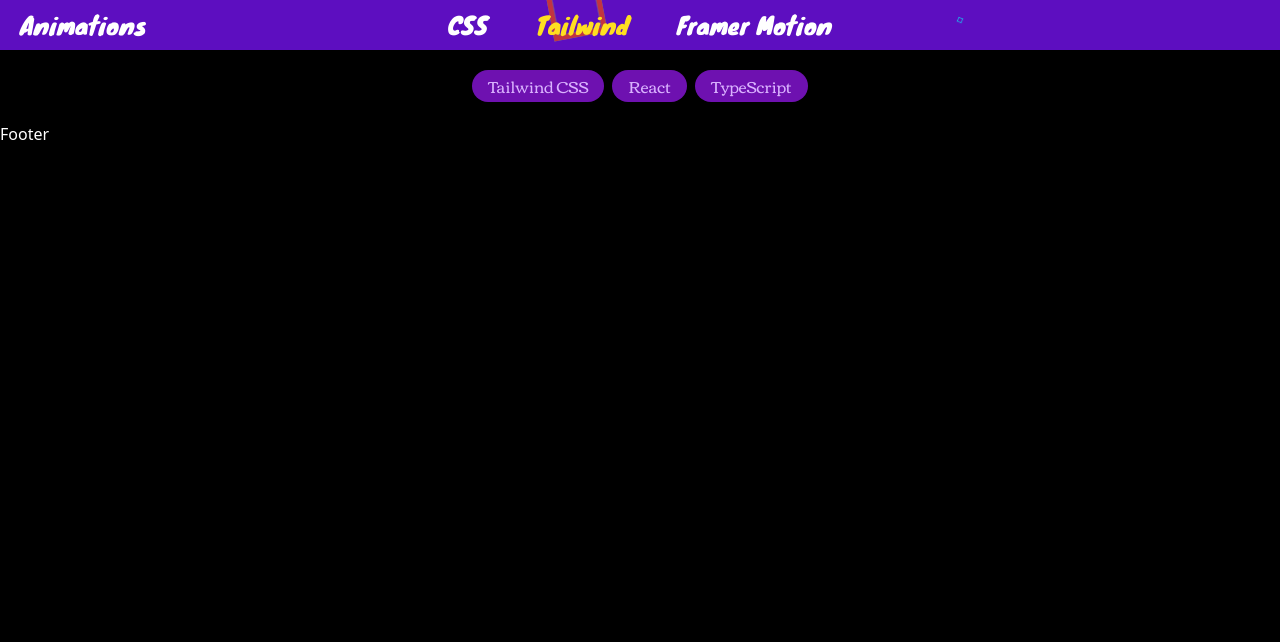
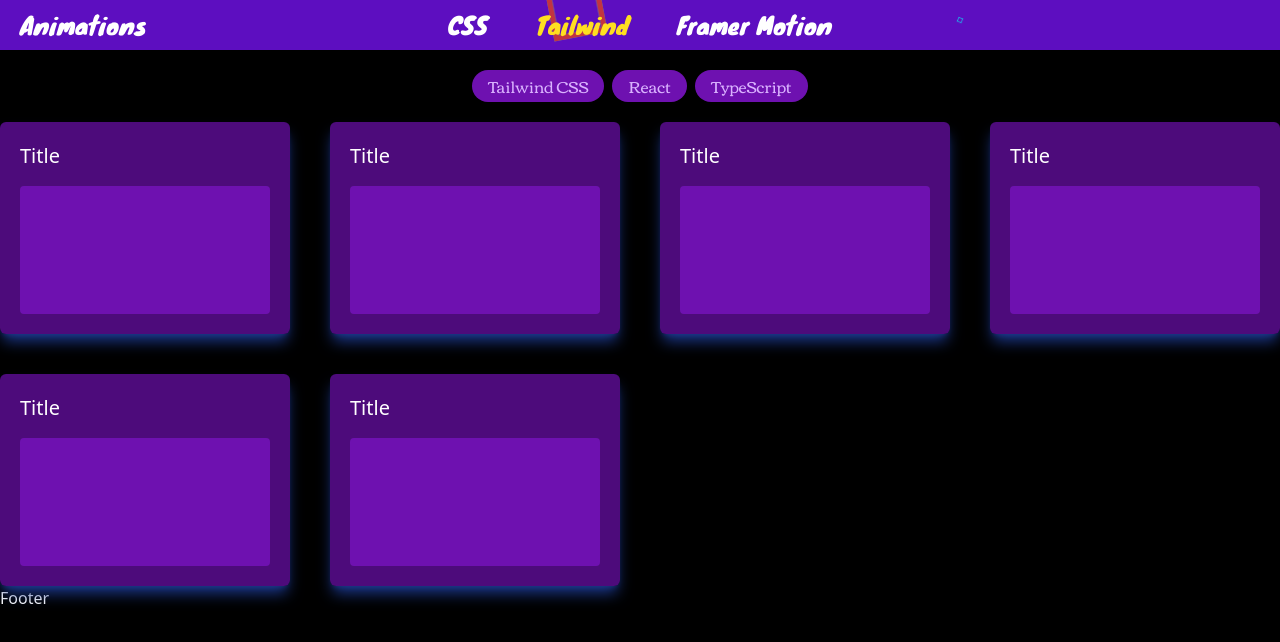
Before and after one commit to Rezzzero/animations, a React (Vite) app: page /tailwind in a window 1280 px wide. Shown: the top 642 px of the page. Built offline with nearby package versions, Linux system fonts and the light colour scheme.

Commit message:
add color palette for animation item component

```diff
--- a/src/components/animation-item/AnimationItem.tsx
+++ b/src/components/animation-item/AnimationItem.tsx
@@ -1,16 +1,37 @@
 export const AnimationItem = ({
   title,
   desciption,
+  color,
 }: {
   title: string;
   desciption: string;
+  color: string;
 }) => {
+  const colorClasses: Record<string, { card: string; preview: string }> = {
+    blue: {
+      card: "bg-[#223286]/70",
+      preview: "bg-[#223286]",
+    },
+    purple: {
+      card: "bg-purple-800/70",
+      preview: "bg-purple-800",
+    },
+    pink: {
+      card: "bg-pink-800/70",
+      preview: "bg-pink-800",
+    },
+  };
+
+  const selectedColor = colorClasses[color];
+
   return (
-    <div className="flex flex-col bg-violet-800/70 p-5 shadow-lg shadow-blue-900 hover:shadow-red-900 hover:scale-105 transition-transform transition-shadow duration-300 rounded-md w-full group overflow-hidden relative">
+    <div
+      className={`flex flex-col ${selectedColor.card} p-5 shadow-lg shadow-blue-900 hover:shadow-red-900 hover:scale-105 transition-transform transition-shadow duration-300 rounded-md w-full group overflow-hidden relative`}
+    >
       <h3 className="text-xl mb-4 group-hover:opacity-0 transition-all duration-300 ease-in-out">
         {title}
       </h3>
-      <div className="h-32 bg-violet-800 rounded-sm w-full"></div>
+      <div className={`h-32 ${selectedColor.preview} rounded-sm w-full`}></div>
       <div className="absolute bottom-0 left-0 h-full w-full bg-black/75 p-5 flex flex-col translate-y-full opacity-0 group-hover:translate-y-0 group-hover:opacity-100 transition-all duration-300 ease-in-out">
         <h3>{title}</h3>
         <p>{desciption}</p>
--- a/src/components/animation-list/AnimationList.tsx
+++ b/src/components/animation-list/AnimationList.tsx
@@ -1,10 +1,15 @@
 import { AnimationItem } from "../animation-item/AnimationItem";
 
-export const AnimationList = () => {
+export const AnimationList = ({ color }: { color: string }) => {
   return (
-    <div className="grid grid-cols-1 sm:grid-cols-2 md:grid-cols-3 lg:grid-cols-4 gap-10 items-center justify-center w-full container mx-auto">
+    <div className="grid grid-cols-1 sm:grid-cols-2 lg:grid-cols-3 xl:grid-cols-4 gap-10 items-center justify-center w-full container mx-auto">
       {Array.from({ length: 6 }).map((_, index) => (
-        <AnimationItem key={index} title="Title" desciption="Description" />
+        <AnimationItem
+          key={index}
+          title="Title"
+          desciption="Description"
+          color={color}
+        />
       ))}
     </div>
   );
--- a/src/pages/FramerMotion.tsx
+++ b/src/pages/FramerMotion.tsx
@@ -2,22 +2,28 @@
 import Drag from "../drag/Drag";
 import { FramerMotionTechList } from "../constants/constants";
 import { useSelectedTechs } from "../hooks/useSelectedTechs";
+import { AnimationList } from "../components/animation-list/AnimationList";
 
 export const FramerMotion = () => {
   const { selectedTechs, handleToggle } = useSelectedTechs({
     list: FramerMotionTechList,
   });
 
+  const color = "pink";
+
   return (
+    <>
       <div className="flex items-center justify-center mb-5 w-full">
         <TechList
           list={FramerMotionTechList}
           selectedTechs={selectedTechs}
           handleToggle={handleToggle}
-        color="pink"
+          color={color}
         />
 
         <Drag />
       </div>
+      <AnimationList color={color} />
+    </>
   );
 };
--- a/src/pages/Main.tsx
+++ b/src/pages/Main.tsx
@@ -7,6 +7,7 @@
   const { selectedTechs, handleToggle } = useSelectedTechs({
     list: MainTechList,
   });
+  const color = "blue";
   return (
     <>
       <div className="flex items-center justify-center my-5 w-full">
@@ -14,10 +15,10 @@
           list={MainTechList}
           selectedTechs={selectedTechs}
           handleToggle={handleToggle}
-          color="blue"
+          color={color}
         />
       </div>
-      <AnimationList />
+      <AnimationList color={color} />
     </>
   );
 };
--- a/src/pages/Tailwind.tsx
+++ b/src/pages/Tailwind.tsx
@@ -1,3 +1,4 @@
+import { AnimationList } from "../components/animation-list/AnimationList";
 import { TechList } from "../components/tech-list/TechList";
 import { TailwindTechList } from "../constants/constants";
 import { useSelectedTechs } from "../hooks/useSelectedTechs";
@@ -6,15 +7,19 @@
   const { selectedTechs, handleToggle } = useSelectedTechs({
     list: TailwindTechList,
   });
+  const color = "purple";
 
   return (
+    <>
       <div className="flex items-center justify-center my-5 w-full">
         <TechList
           list={TailwindTechList}
           selectedTechs={selectedTechs}
           handleToggle={handleToggle}
-        color="purple"
+          color={color}
         />
       </div>
+      <AnimationList color={color} />
+    </>
   );
 };
```
Lines whose indentation alone changed are shown as unchanged.
